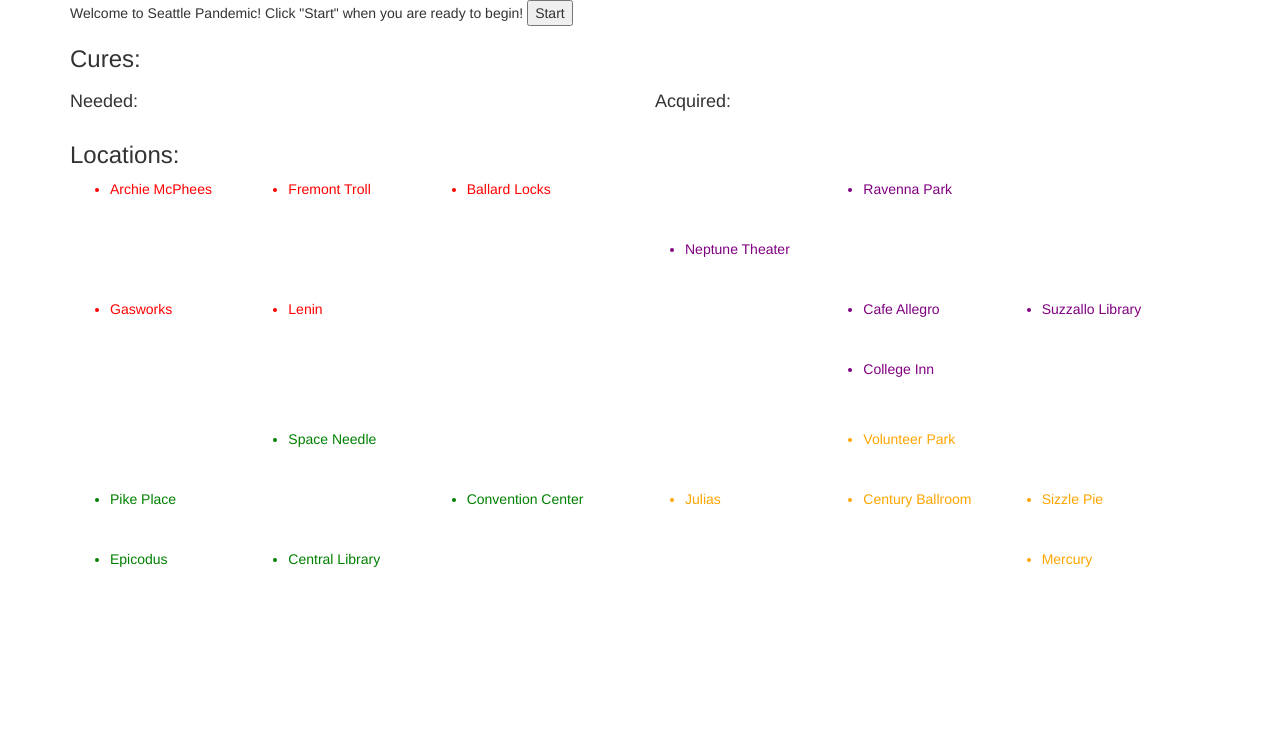
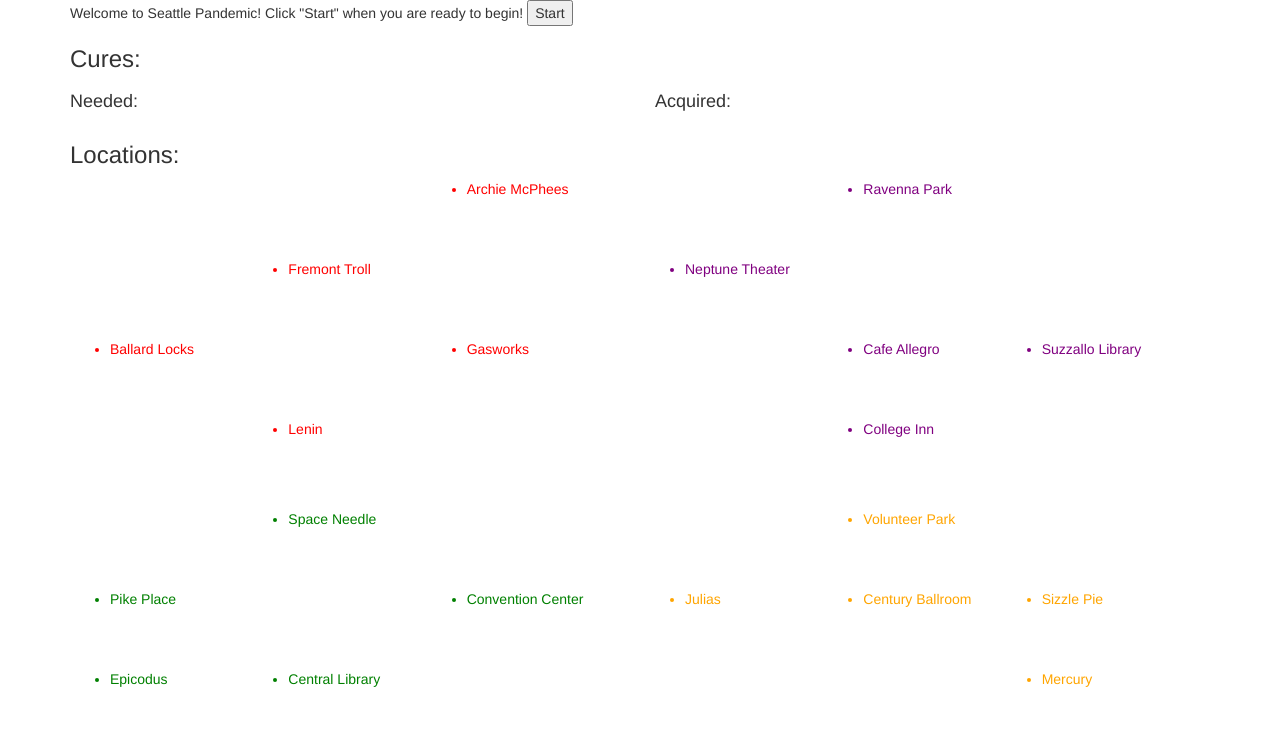
Before and after one commit to langlk/pandemic, a website with bundled scripts: page index.html in a window 1280 px wide. Built offline with nearby package versions, Linux system fonts and the light colour scheme.

Commit message:
Add Frellard grid and format boxes.

```diff
--- a/css/styles.css
+++ b/css/styles.css
@@ -1,5 +1,9 @@
 .player-location {
   font-weight: bold;
+}
+
+button {
+  font-size: 11px;
 }
 
 button:disabled {
@@ -34,6 +38,11 @@
   grid-template-columns: repeat(3, 1fr);
   grid-gap: 10px;
   grid-auto-rows: minmax(50px, auto);
+}
+
+.infestations {
+  height: 50px;
+  font-size: 11px;
 }
 
 #Ravenna-Park, #Volunteer-Park {
@@ -103,6 +112,31 @@
 
 #Pike-Place {
   grid-column: 1/1;
+  grid-row: 2;
+}
+
+#Ballard-Locks {
+  grid-column: 1/1;
+  grid-row: 3;
+}
+
+#Lenin {
+  grid-column: 2/2;
+  grid-row: 4;
+}
+
+#Gasworks {
+  grid-column: 3/3;
+  grid-row: 3
+}
+
+#Archie-McPhees {
+  grid-column: 3/3;
+  grid-row: 1;
+}
+
+#Fremont-Troll {
+  grid-column: 2/2;
   grid-row: 2;
 }
 /*.location {
```
